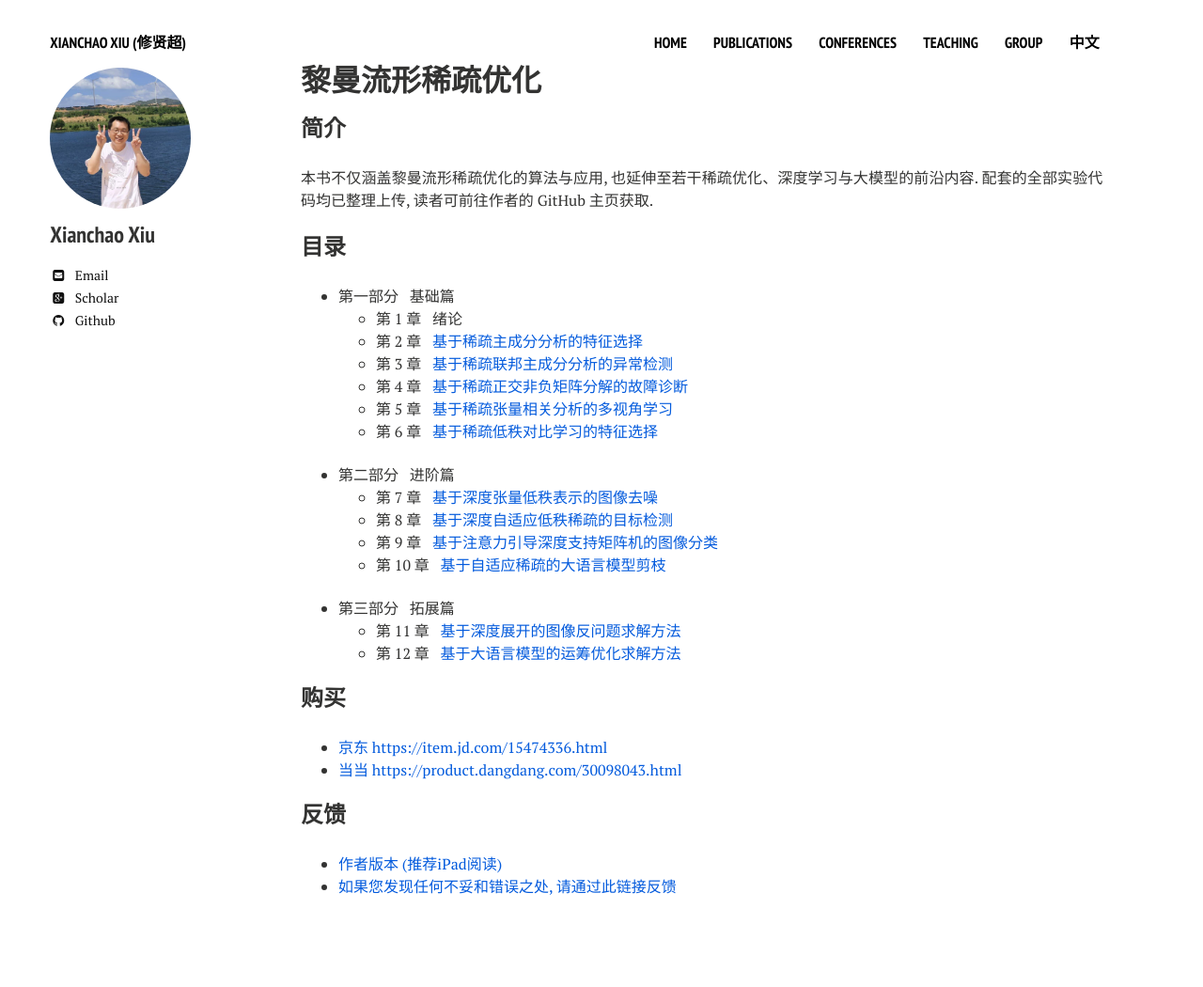
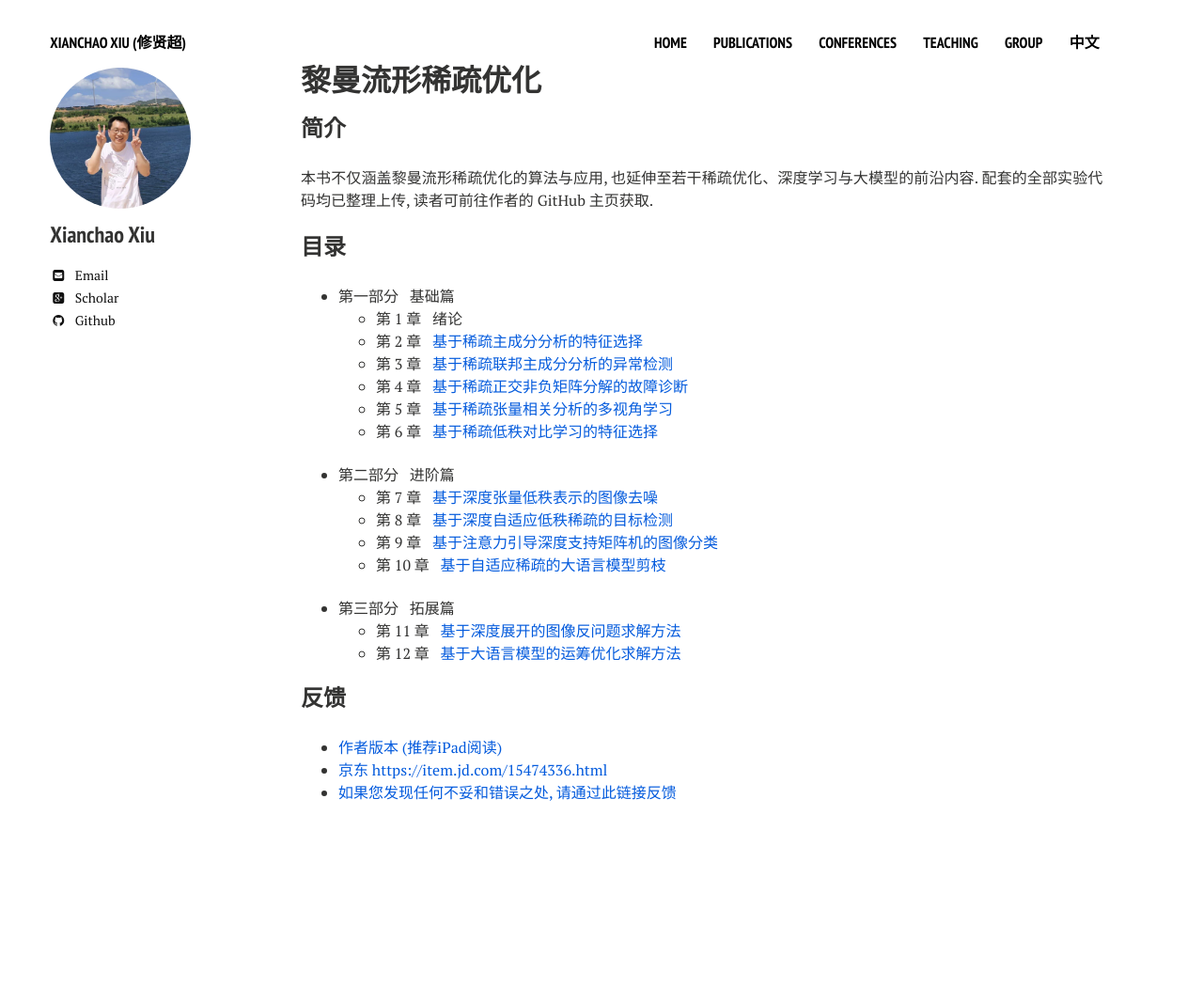
Before and after one commit to xianchaoxiu/xianchaoxiu.github.io, a Jekyll site: the page built from chinese/book/OPT/index.md, in a window 1280 px wide. Shown: the whole page at 94% size. Built offline with Jekyll 4.4.1, drawn with Linux system fonts in a browser that asks for light colours; nearby versions of some CDN libraries; after the commit the page ends 950 px from its top, so only the background shows below that.

Commit message:
Update index.md

```diff
--- a/chinese/book/OPT/index.md
+++ b/chinese/book/OPT/index.md
@@ -31,10 +31,7 @@ share: false
   - 第 12 章 &nbsp; <a href="https://github.com/xianchaoxiu/LLM4OR" class="textlink" target="_blank">基于大语言模型的运筹优化求解方法 </a> <br>
 
 
-### 购买
-* <a href="https://item.jd.com/15474336.html" class="textlink" target="_blank"> 京东 https://item.jd.com/15474336.html </a>  <br>
-* <a href="https://product.dangdang.com/30098043.html" class="textlink" target="_blank"> 当当 https://product.dangdang.com/30098043.html </a> <br>
-
 ### 反馈
 * <a href="../OPT/黎曼流形稀疏优化.pdf" class="textlink" target="_blank"> 作者版本 (推荐iPad阅读) </a> <br>
+* <a href="https://item.jd.com/15474336.html" class="textlink" target="_blank"> 京东 https://item.jd.com/15474336.html </a>  <br>
 * <a href="https://docs.qq.com/form/page/DTmtyY2JXUWVjSEJS" class="textlink" target="_blank">如果您发现任何不妥和错误之处, 请通过此链接反馈 </a> <br>
```
